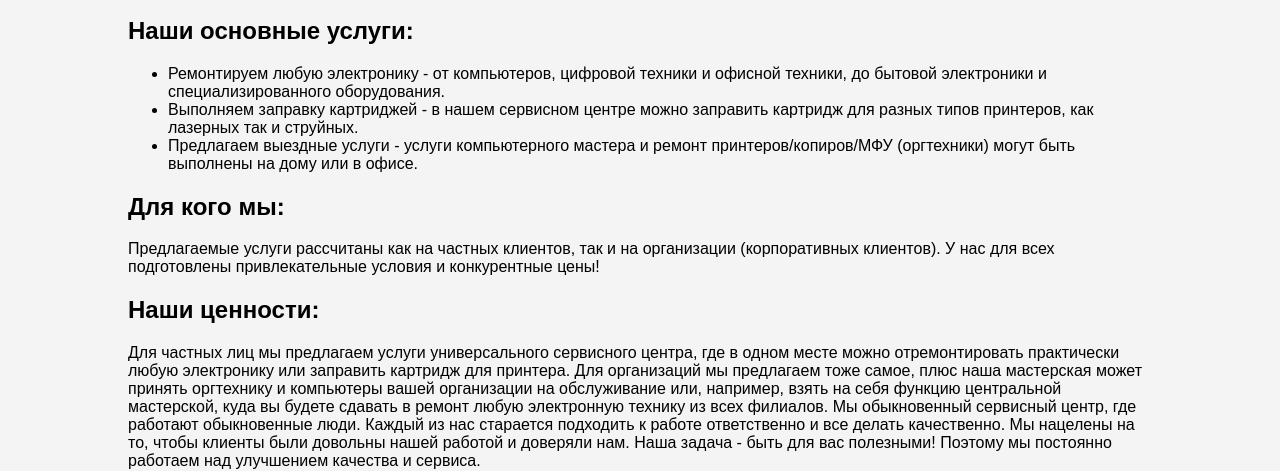
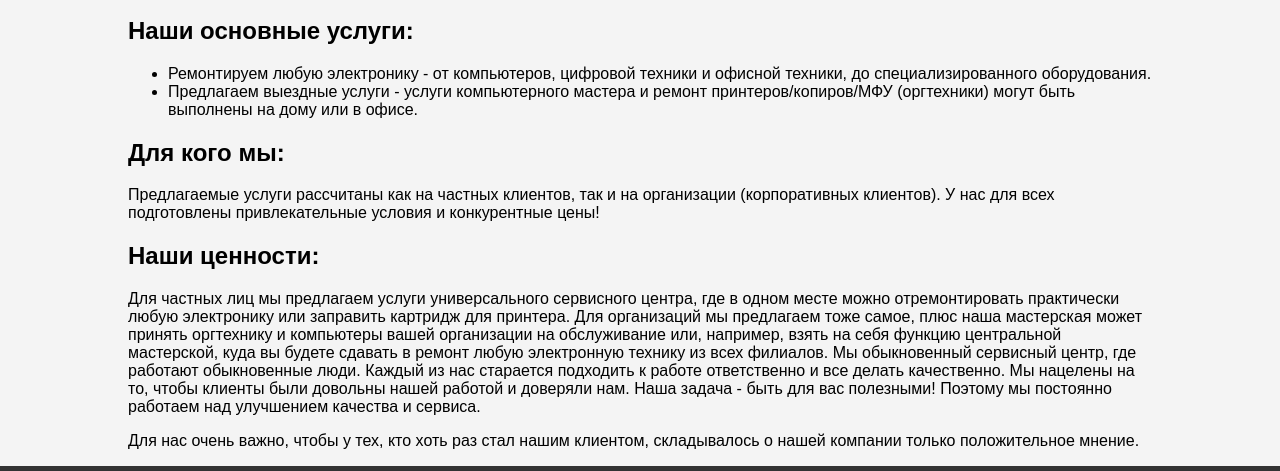
Before and after one commit to Soboleff002/Up, a plain HTML site: page Уп 03/about.html in a window 1280 px wide. Shown: the part 280-751 px from the top of the page. Drawn offline with Linux system fonts and the light colour scheme.

Commit message:
Update about.html
подкорректировано "о нас"

```diff
--- a/Уп 03/about.html
+++ b/Уп 03/about.html
@@ -32,8 +32,7 @@
                 <p>Мы сервисный центр - Мастерская «DROID». Мы команда мастеров, имеющих опыт в ремонте, умения и знающих свое дело. Мы те, кто возвращает неисправную технику в рабочее состояние.</p>
                 <h2>Наши основные услуги:</h2>
                 <ul>
-                    <li>Ремонтируем любую электронику - от компьютеров, цифровой техники и офисной техники, до бытовой электроники и специализированного оборудования.</li>
-                    <li>Выполняем заправку картриджей - в нашем сервисном центре можно заправить картридж для разных типов принтеров, как лазерных так и струйных.</li>
+                    <li>Ремонтируем любую электронику - от компьютеров, цифровой техники и офисной техники, до специализированного оборудования.</li>
                     <li>Предлагаем выездные услуги - услуги компьютерного мастера и ремонт принтеров/копиров/МФУ (оргтехники) могут быть выполнены на дому или в офисе.</li>
                 </ul>
                 <h2>Для кого мы:</h2>
```
